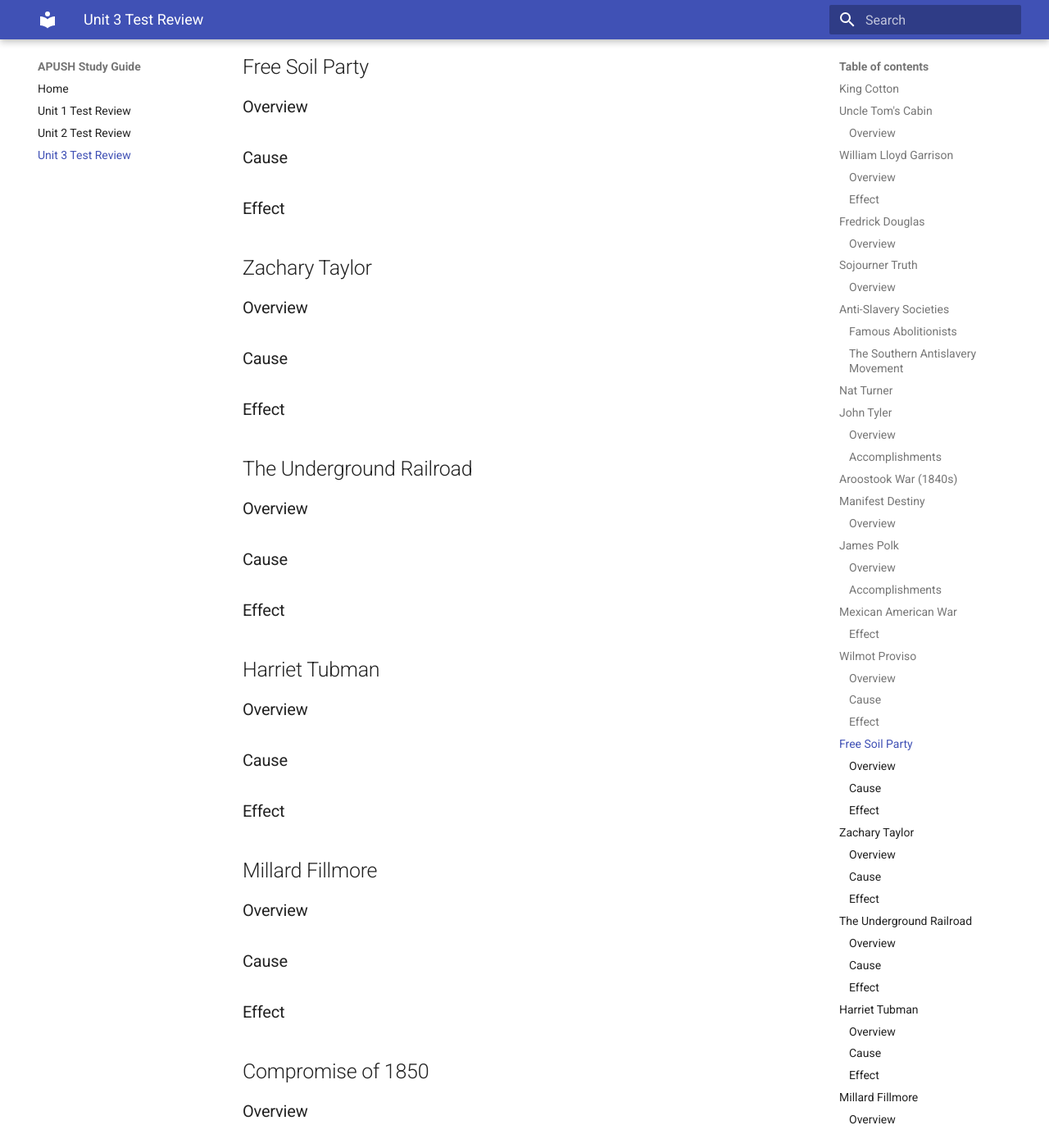
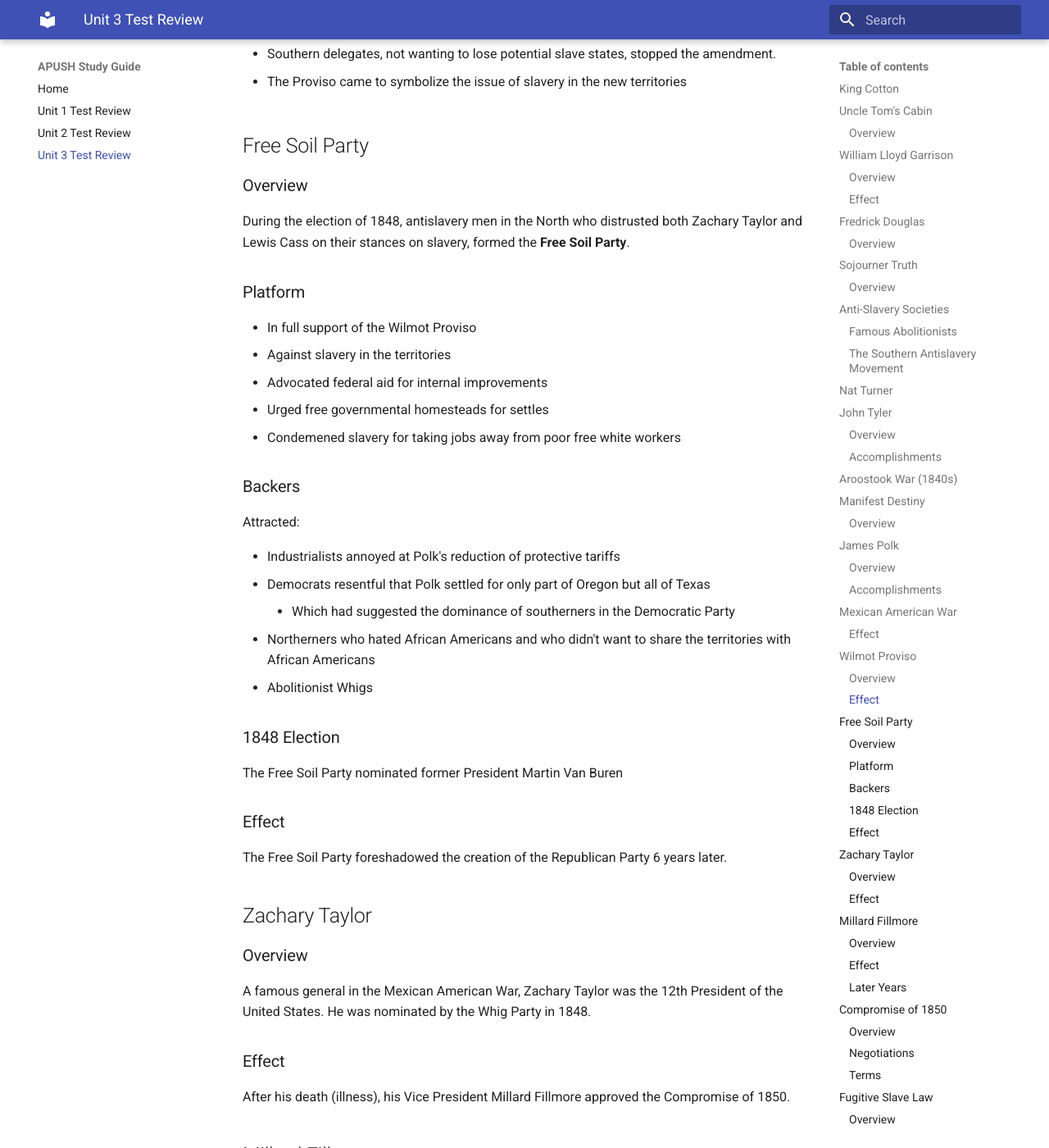
Before and after one commit to trulyronak/apush, an MkDocs documentation site: the page built from docs/chapters16-24.md, in a window 1280 px wide and 1400 px high, scrolled down 5578 px. Shown: the whole window at 82% size. Built offline with MkDocs 1.6.1 and Material for MkDocs 9.7.7, drawn with Linux system fonts in a browser that asks for light colours; old or Windows-style settings are respelled for this version of MkDocs; some of the changed text lies outside the part shown.

Commit message:
Finished up to Compromise of 1850

```diff
--- a/docs/chapters16-24.md
+++ b/docs/chapters16-24.md
@@ -144,14 +144,86 @@
 
 
 ### Overview
-
-### Cause
+The **Wilmot Proviso** was an amendment proposed by Rep. David Wilmot (PA) that would ban slavery from ever existing in any of the territory taken from Mexico.
 
 ### Effect
+* Southern delegates, not wanting to lose potential slave states, stopped the amendment.
+
+* The Proviso came to symbolize the issue of slavery in the new territories
+
+
+## Free Soil Party
+
+
+### Overview
+During the election of 1848, antislavery men in the North who distrusted both Zachary Taylor and Lewis Cass on their stances on slavery, formed the **Free Soil Party**.
+### Platform
+
+* In full support of the Wilmot Proviso
+* Against slavery in the territories
+* Advocated federal aid for internal improvements
+* Urged free governmental homesteads for settles
+* Condemened slavery for taking jobs away from poor free white workers
+
+### Backers
+Attracted:
+
+* Industrialists annoyed at Polk's reduction of protective tariffs
+* Democrats resentful that Polk settled for only part of Oregon but all of Texas
+	* Which had suggested the dominance of southerners in the Democratic Party
+* Northerners who hated African Americans and who didn't want to share the territories with African Americans
+* Abolitionist Whigs
+
+### 1848 Election
+The Free Soil Party nominated former President Martin Van Buren
+
+### Effect
+The Free Soil Party foreshadowed the creation of the Republican Party 6 years later.
+
+
+## Zachary Taylor
+
+
+### Overview
+A famous general in the Mexican American War, Zachary Taylor was the 12th President of the United States. He was nominated by the Whig Party in 1848.
+
+### Effect
+After his death (illness), his Vice President Millard Fillmore approved the Compromise of 1850.
 
 
 
-## Free Soil Party
+## Millard Fillmore
+
+
+### Overview
+Millard Fillmore was the 13th President of the United States. He ascended to the Presidency in 1850, after Zachary Taylor's death. He was also the last Whig to ever be in the White House.
+
+### Effect
+* Approved the Compromise of 1850
+
+### Later Years
+Received the Nativist Know-Nothing Party's nomination for President in 1856.
+
+
+## Compromise of 1850
+
+### Overview
+Passed in 1850 after Millard Fillmore ascension to the Presidency, the bill helped to keep the peace until the 1854 Kansas-Nebraska Act.
+### Negotiations
+* In 1850, California's request for admission threatened to overturn the balance of power the South had been keeping.
+* Clay, Douglas, Webster, and Calhoun all met together to work out a proposal
+* Webster's famous **Secenth of March Speech** helped sway public opinion in favor of the bill (though it alienated him with the Free Soilers
+
+### Terms
+* A new, stronger Fugitive Slave Law
+* California admitted as a free state
+* The remainder of the Mexican session is opened to popular sovertinety
+* Territory disputed by TX and NM to go to NM, but TX gets $10 Million
+* Abolition of the slave **trade** in Washington, DC (not slavery itself)
+
+
+
+## Fugitive Slave Law
 
 
 ### Overview
@@ -160,16 +232,6 @@
 
 ### Effect
 
-
-
-## Zachary Taylor
-
-
-### Overview
-
-### Cause
-
-### Effect
 
 
 
@@ -192,40 +254,6 @@
 ### Cause
 
 ### Effect
-
-
-
-## Millard Fillmore
-
-
-### Overview
-
-### Cause
-
-### Effect
-
-
-
-## Compromise of 1850
-
-
-### Overview
-
-### Cause
-
-### Effect
-
-
-
-## Fugitive Slave Law
-
-
-### Overview
-
-### Cause
-
-### Effect
-
 
 
 ## Franklin Pierce
```
